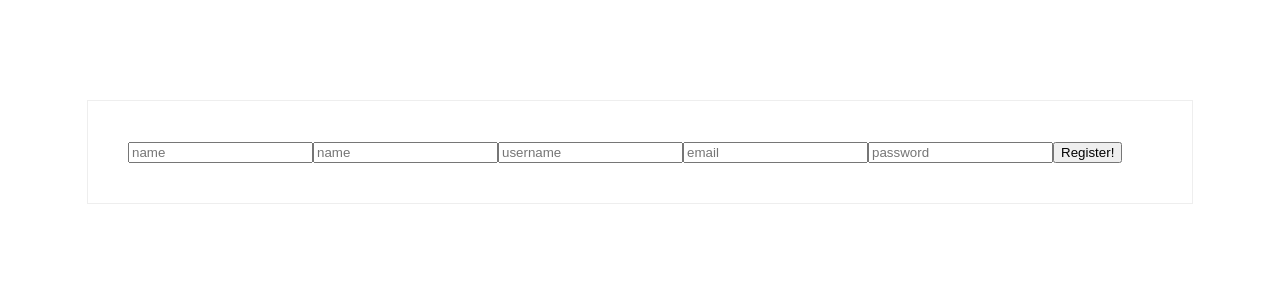
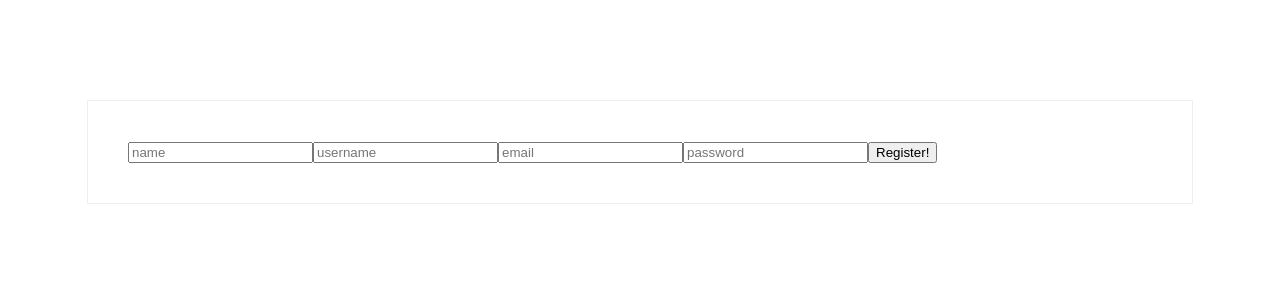
Before and after one commit to DGMarkel/recipe-box-client, a React (Create React App) app: page /register in a window 1280 px wide. Shown: the top 300 px of the page. Built offline with nearby package versions, Linux system fonts and the light colour scheme.

Commit message:
remove redundant input

```diff
--- a/src/App.js
+++ b/src/App.js
@@ -16,6 +16,7 @@ class App extends Component {
 
   handleRegisterSubmit(e, data) {
     e.preventDefault();
+    console.log(data)
   }
 
   render() {
--- a/src/components/RegisterForm.jsx
+++ b/src/components/RegisterForm.jsx
@@ -33,13 +33,6 @@ export default class RegisterForm extends Component {
           />
           <input
             type="text"
-            name="name"
-            placeholder="name"
-            value={this.state.name}
-            onChange={this.handleChange}
-          />
-          <input
-            type="text"
             name="username"
             placeholder="username"
             value={this.state.username}
```
